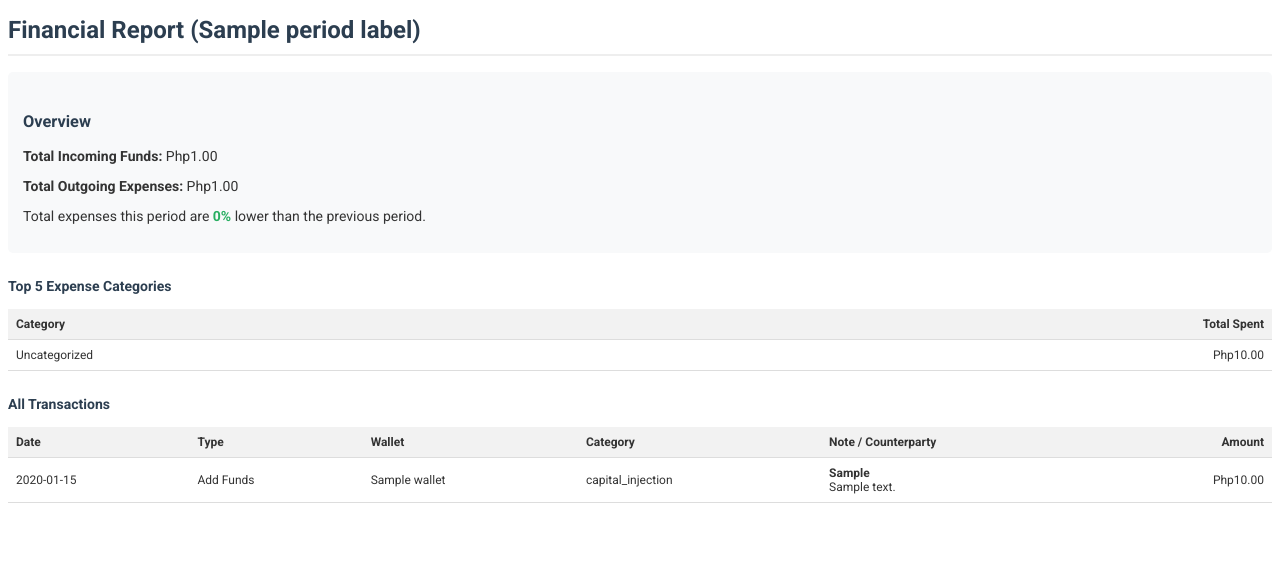
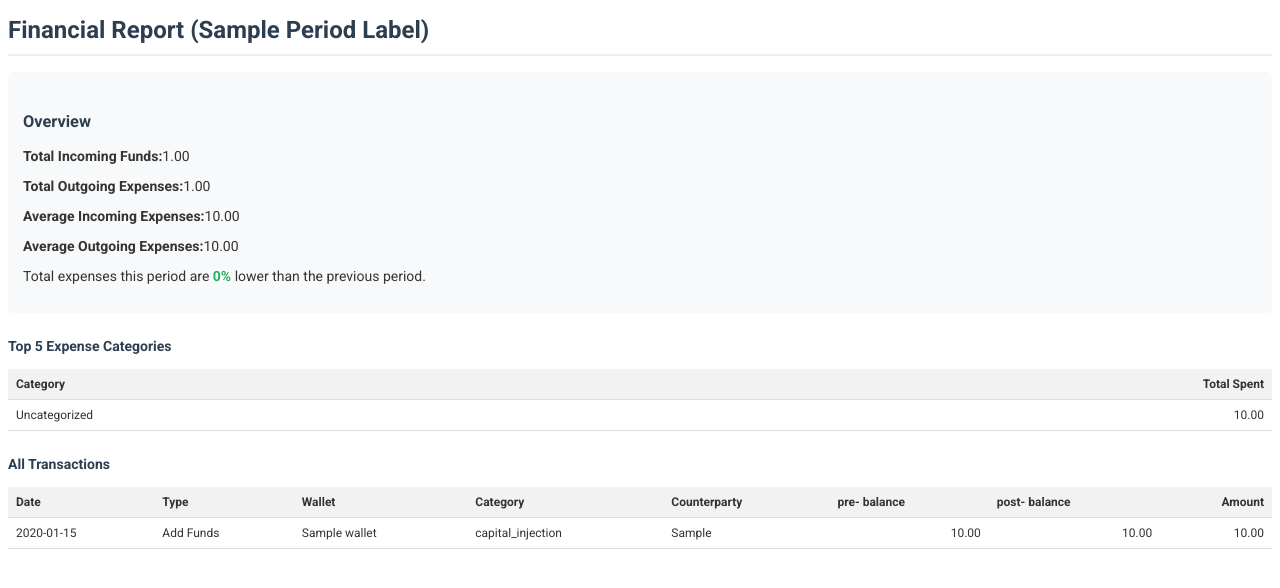
Before and after one commit to Advanced-Mag-isip/Kwentadoor, a Django app: template backend/analytics/templates/analytics/pdf_report.html in a window 1280 px wide. Shown: the top 588 px of the page. Run offline with Django 5.2, Linux system fonts and the light colour scheme; tables that the repository leaves empty hold one stand-in row (values such as "Sample post"); the template is opened without the code that fills it: values that come from a table or form of the project are taken from there, most other values are stand-ins (such as "Sample title", 1, 10 or a date in 2020); parts of the project's set-up code (start-up, migrations or seed data) failed here and were passed over; some web fonts are replaced.

Commit message:
Added the befpre and after cash balance

```diff
--- a/backend/analytics/templates/analytics/pdf_report.html
+++ b/backend/analytics/templates/analytics/pdf_report.html
@@ -2,7 +2,7 @@
 <html>
 <head>
     <style>
-        @page { size: A4; margin: 2cm; }
+        @page { size: A4; margin: 0.5cm; }
         body { font-family: 'Helvetica Neue', Helvetica, Arial, sans-serif; color: #333; font-size: 12px; }
         h1 { color: #2c3e50; border-bottom: 2px solid #eee; padding-bottom: 10px; font-size: 24px; }
         h3 { color: #2c3e50; margin-top: 25px; }
@@ -27,12 +27,15 @@
         <link href="https://fonts.googleapis.com/css2?family=Roboto:wght@300;400;550;700&display=swap" rel="stylesheet">
 </head>
 <body>
-    <h1>Financial Report ({{ period_label }})</h1>
+    <h1>Financial Report ({{ period_label|title }})</h1>
 
     <div class="summary-box">
         <h3>Overview</h3>
-        <p><strong>Total Incoming Funds:</strong> Php{{ summary.total_incoming_funds|floatformat:2 }}</p>
-        <p><strong>Total Outgoing Expenses:</strong> Php{{ summary.total_outgoing_funds|floatformat:2 }}</p>
+        <p><strong>Total Incoming Funds:</strong><span class = "money">{{ summary.total_incoming_funds|floatformat:2 }}</span></p>
+        <p><strong>Total Outgoing Expenses:</strong></strong><span class = "money">{{ summary.total_outgoing_funds|floatformat:2 }}</span></p>
+        <p><strong>Average Incoming Expenses:</strong></strong><span class = "money">{{ summary.average_incoming_funds|floatformat:2 }}</span></p>
+        <p><strong>Average Outgoing Expenses:</strong></strong><span class = "money">{{ summary.average_outgoing_funds|floatformat:2 }}</span></p>
+
 
         <p>
             Total expenses this period are
@@ -55,7 +58,7 @@
             {% for cat in categories %}
             <tr>
                 <td>{{ cat.category|default:"Uncategorized" }}</td>
-                <td class="text-right">Php{{ cat.total|floatformat:2 }}</td>
+                <td class="text-right money" >{{ cat.total|floatformat:2 }}</td>
             </tr>
             {% empty %}
             <tr>
@@ -75,7 +78,9 @@
                 <th>Type</th>
                 <th>Wallet</th>
                 <th>Category</th>
-                <th>Note / Counterparty</th>
+                <th>Counterparty</th>
+                <th>pre- balance</th>
+                <th>post- balance</th>
                 <th class="text-right">Amount</th>
             </tr>
         </thead>
@@ -87,10 +92,11 @@
                 <td>{{ tx.wallet|default:"-" }}</td>
                 <td>{{ tx.category|default:"-" }}</td>
                 <td>
-                    {% if tx.counterparty %}<strong>{{ tx.counterparty }}</strong><br>{% endif %}
-                    {{ tx.note|default:"-" }}
+                    {{ tx.counterparty|default:"-"}}
                 </td>
-                <td class="text-right">Php{{ tx.amount|floatformat:2 }}</td>
+                <td class="text-right money">{{ tx.wallet_balance_before|floatformat:2 }}</td>
+                <td class="text-right money">{{ tx.wallet_balance_after|floatformat:2 }}</td>
+                <td class="text-right money">{{ tx.amount|floatformat:2 }}</td>
             </tr>
             {% empty %}
             <tr>
@@ -100,7 +106,6 @@
         </tbody>
     </table>
 </body>
-</html>
 
 <style>
     /* 1. Register the custom font */
@@ -110,7 +115,7 @@
         src: url('/static/fonts/Roboto-Regular.ttf');
     }
 
-    @page { size: A4; margin: 2cm; }
+    @page { size: A4; margin: 0.5cm; }
 
     /* 2. Apply it to your body */
     body {
@@ -119,5 +124,6 @@
         font-size: 12px;
     }
 
-    /* ... keep the rest of your CSS the exact same ... */
 </style>
+
+</html>
--- a/backend/analytics/views/summary.py
+++ b/backend/analytics/views/summary.py
@@ -36,8 +36,6 @@ class TransactionSummaryView(APIView):
         return Response(data)
 
 
-from rest_framework.views import APIView
-from rest_framework.permissions import AllowAny
 from django.utils import timezone
 from .summary import _get_qs, get_monthly_summary, get_quarterly_summary, get_yearly_summary
 from analytics.services.export import export_transactions_to_xlsx, export_summary_to_pdf
@@ -73,6 +71,6 @@ class DataExportView(APIView):
             period_label = f"Month_{month}_{year}"
 
         if export_format == "xlsx":
-            return export_transactions_to_xlsx(filtered_qs)
+            return export_transactions_to_xlsx(filtered_qs, period_label)
         elif export_format == "pdf":
             return export_summary_to_pdf(summary_data, filtered_qs, period_label)
--- a/backend/audit/admin.py
+++ b/backend/audit/admin.py
@@ -3,10 +3,10 @@ from .models import AuditLog
 
 @admin.register(AuditLog)
 class AuditLogAdmin(admin.ModelAdmin):
-    list_display = ('user', 'action', 'model_name', 'description', 'timestamp', 'ip_address')
+    list_display = ('user', 'action', 'model_name', 'description', 'timestamp', 'ip_address', 'wallet_balance_before', 'wallet_balance_after')
     list_filter = ('action', 'model_name', 'timestamp')
     search_fields = ('user__username', 'user__email', 'description', 'model_name', 'object_id')
-    readonly_fields = ('user', 'action', 'model_name', 'object_id', 'changes', 'timestamp', 'ip_address', 'description')
+    readonly_fields = ('user', 'action', 'model_name', 'object_id', 'changes', 'timestamp', 'ip_address', 'description', 'wallet_balance_before', 'wallet_balance_after')
 
     # Prevent creation, modification, and deletion in the admin panel
     def has_add_permission(self, request):
--- a/backend/audit/models.py
+++ b/backend/audit/models.py
@@ -20,6 +20,9 @@ class AuditLog(models.Model):
     ip_address = models.GenericIPAddressField(null=True, blank=True)
     description = models.TextField(blank=True, help_text="Human readable description of the action")
 
+    wallet_balance_before = models.DecimalField(max_digits=12, decimal_places=2, null=True, blank=True)
+    wallet_balance_after = models.DecimalField(max_digits=12, decimal_places=2, null=True, blank=True)
+
     class Meta:
         ordering = ['-timestamp']
         verbose_name = 'Audit Log'
--- a/backend/expenses/admin.py
+++ b/backend/expenses/admin.py
@@ -11,7 +11,7 @@ class WalletAdmin(admin.ModelAdmin):
 
 @admin.register(Transaction)
 class TransactionAdmin(admin.ModelAdmin):
-    list_display = ["transaction_type", "user", "wallet", "category", "amount", "transaction_date"]
+    list_display = ["transaction_type", "user", "wallet", "category", "amount", "transaction_date", 'wallet_balance_before', 'wallet_balance_after']
     list_filter = ["transaction_type", "category", "transaction_date", "wallet"]
     search_fields = ["note", "counterparty"]
 
--- a/backend/expenses/constants.py
+++ b/backend/expenses/constants.py
@@ -52,7 +52,8 @@ BIR_MAPPING = {cat["id"]: cat["bir_mapping"] for cat in ALL_CATEGORIES_DATA}
 CATEGORY_MAP = {cat["id"]: cat for cat in ALL_CATEGORIES_DATA}
 
 TRANSACTION_TYPE_CHOICES = [
-    ("add funds", "Add Funds"),
-    ("spend funds", "Spend Funds"),
-    ("move funds", "Move Funds"),
+    ('add funds', 'Add Funds'),
+    ('spend funds', 'Spend Funds'),
+    ('transfer out', 'Transfer Out'), # New
+    ('transfer in', 'Transfer In'),   # New
 ]
--- a/backend/expenses/models.py
+++ b/backend/expenses/models.py
@@ -24,8 +24,8 @@ class Wallet(models.Model):
 
     @property
     def balance(self):
-        additions = self.transactions.filter(transaction_type='add funds').aggregate(models.Sum('amount'))['amount__sum'] or 0
-        deductions = self.transactions.filter(transaction_type='spend funds').aggregate(models.Sum('amount'))['amount__sum'] or 0
+        additions = self.transactions.filter(transaction_type__in=['add funds', 'transfer-in']).aggregate(models.Sum('amount'))['amount__sum'] or 0
+        deductions = self.transactions.filter(transaction_type__in=['spend funds', 'transfer out']).aggregate(models.Sum('amount'))['amount__sum'] or 0
         transfers_in = WalletTransfer.objects.filter(to_wallet=self).aggregate(models.Sum('amount'))['amount__sum'] or 0
         transfers_out = WalletTransfer.objects.filter(from_wallet=self).aggregate(models.Sum('amount'))['amount__sum'] or 0
         return additions - deductions + transfers_in - transfers_out
@@ -70,6 +70,9 @@ class Transaction(models.Model):
     wallet_transfer = models.ForeignKey(WalletTransfer, on_delete=models.SET_NULL, null=True, blank=True, related_name="transaction_ref")
     spend = models.ForeignKey(Spend, on_delete=models.SET_NULL, null=True, blank=True, related_name="transaction_ref")
 
+    wallet_balance_before = models.DecimalField(max_digits=12, decimal_places=2, null=True, blank=True)
+    wallet_balance_after = models.DecimalField(max_digits=12, decimal_places=2, null=True, blank=True)
+
     created_at = models.DateTimeField(auto_now_add=True)
     updated_at = models.DateTimeField(auto_now=True)
 
--- a/frontend/src/scripts/dashboard-metrics.js
+++ b/frontend/src/scripts/dashboard-metrics.js
@@ -96,6 +96,8 @@ window.__moveFunds = function (data) {
       from_wallet: parseInt(data.from_wallet),
       to_wallet: parseInt(data.to_wallet),
       amount: parseFloat(data.amount),
+      note: data.note || "",
+      transaction_date: data.transaction_date || null,
     }),
   }).then(function (result) {
     return _uploadAttachment(result.transaction, data.attachment)
@@ -108,6 +110,7 @@ window.__moveFunds = function (data) {
       });
   });
 };
+
 
 window.__loadWalletBalance = function () {
   apiFetch("/wallets/").then(function (data) {
```
Also changed, not shown: backend/analytics/services/export.py (+6 -6 lines), backend/audit/utils.py (added, +14 -0 lines), backend/expenses/views.py (+71 -6 lines), 1 other file.
